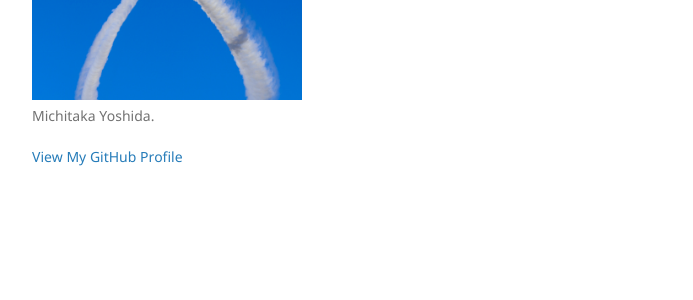
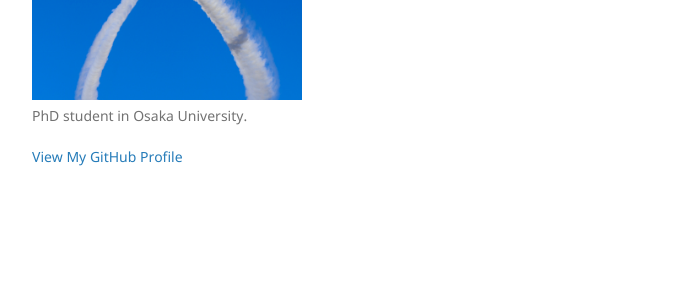
Before and after one commit to michitakayoshida/michitakayoshida.github.io, a Jekyll site: the page built from another-page.md, in a window 1280 px wide. Shown: the part 279-579 px from the top of the page, without its empty margins (178-871 px from the left). Built offline with Jekyll 4.4.1, drawn with Linux system fonts in a browser that asks for light colours; our own code applies the rules of GitHub Pages for plain Markdown files.

Commit message:
Update _config.yml

```diff
--- a/_config.yml
+++ b/_config.yml
@@ -1,6 +1,6 @@
 title: Michitaka Yoshida
 logo: /assets/img/s-IMG_8038-2.jpg
-description: Michitaka Yoshida.
+description: PhD student in Osaka University.
 show_downloads: false
 google_analytics:
 theme: jekyll-theme-minimal
```
